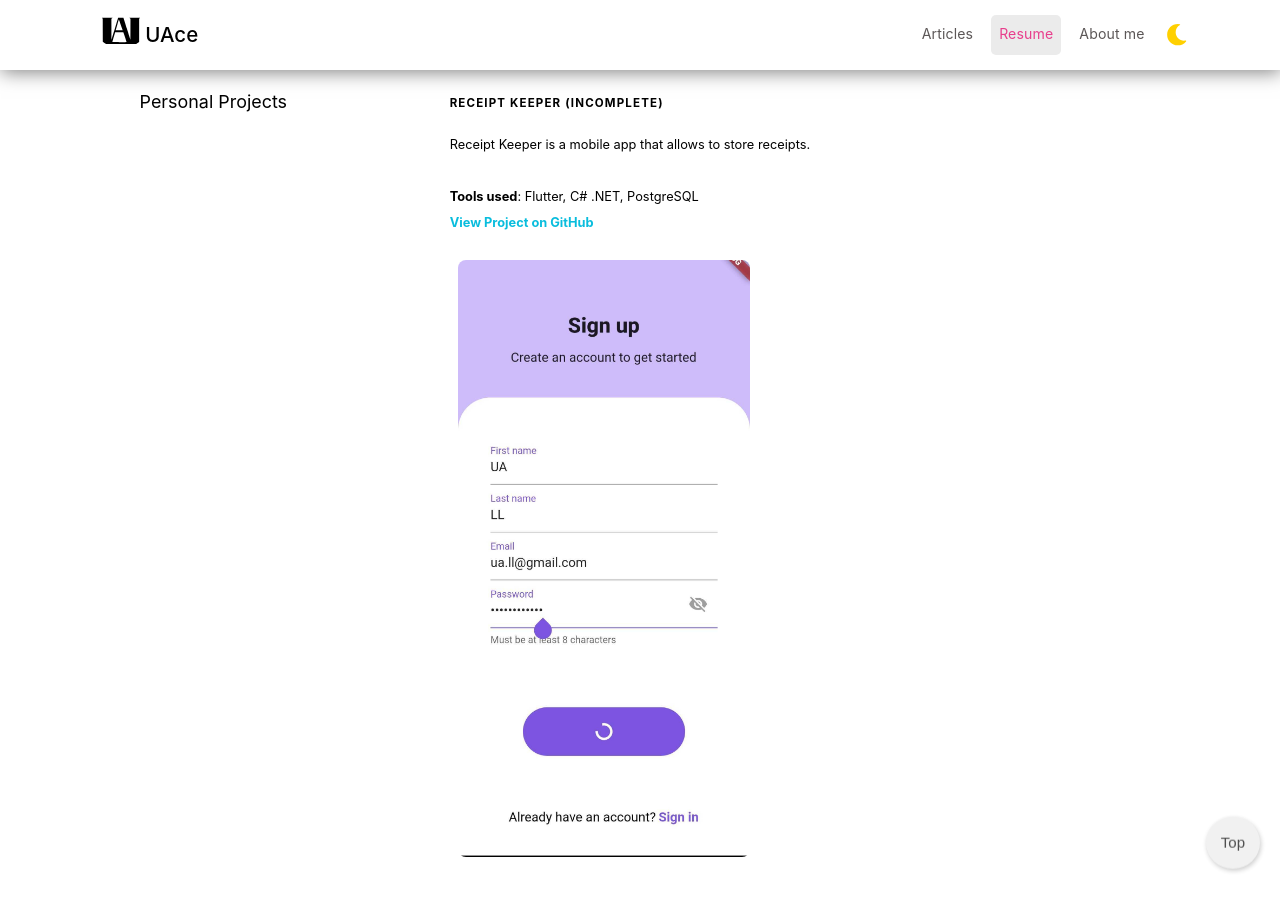
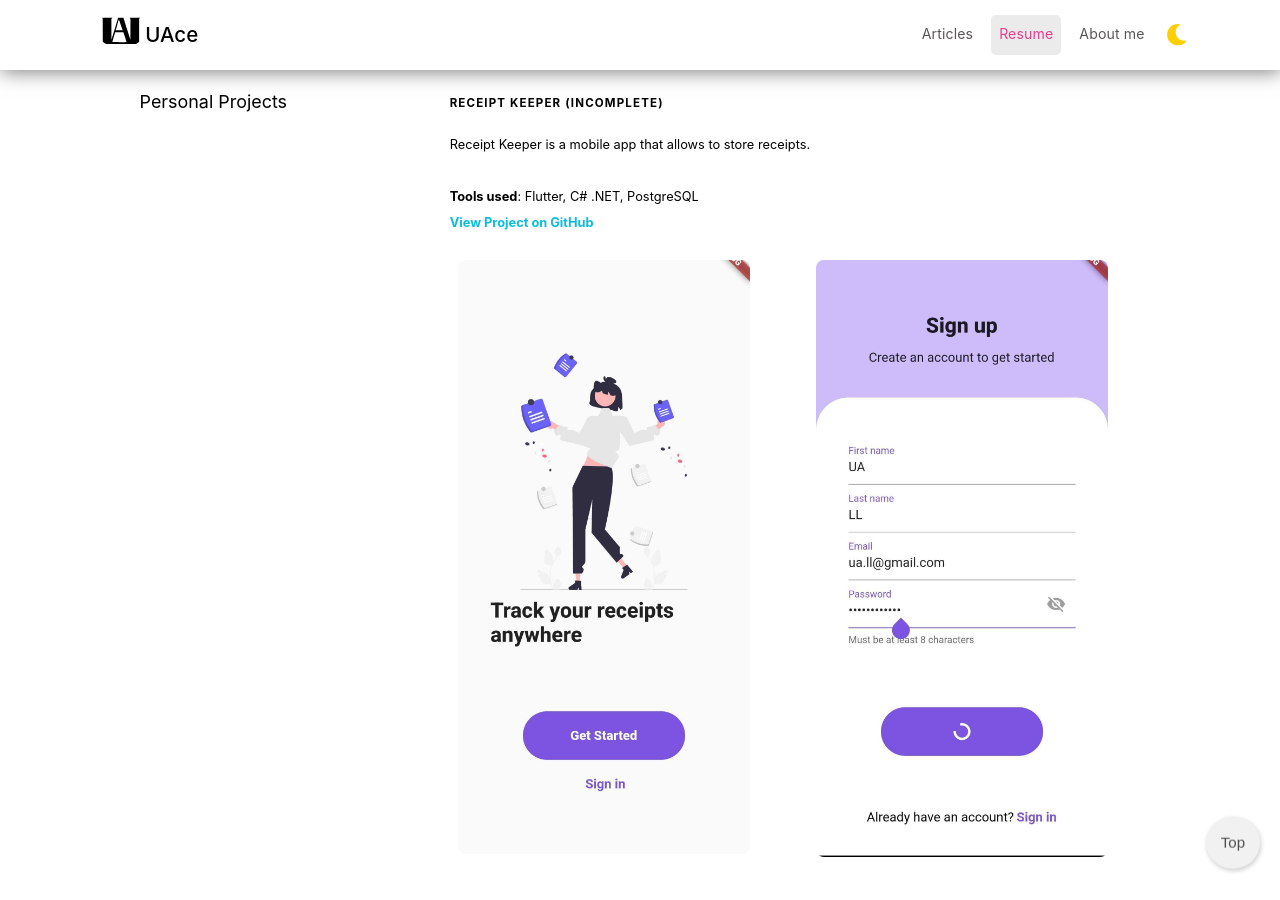
Before and after one commit to UAce/UAce.github.io, a Jekyll site: the page built from _pages/resume.html, in a window 1280 px wide and 900 px high, scrolled down 2640 px. Built offline with Jekyll 4.4.1, drawn with Linux system fonts in a browser that asks for light colours; nearby versions of some CDN libraries.

Commit message:
Update demo img

```diff
--- a/_data/personal_projects.yml
+++ b/_data/personal_projects.yml
@@ -4,6 +4,9 @@
     <br><br> <b>Tools used</b>: Flutter, C# .NET, PostgreSQL
     <br> <b><a class="" href="https://github.com/UAce/receipt-keeper" target="_blank">View Project on GitHub</a></b>
   images:
+    - path: assets/images/demo/receipt_keeper_get_started.jpg
+      alt: Get Started
+      style: "width: 100%; max-width: 300px;"
     - path: assets/images/demo/receipt_keeper.jpg
       alt: Sign Up
       style: "width: 100%; max-width: 300px;"
```
Also changed, not shown: assets/images/demo/receipt_keeper_get_started.jpg (added).
